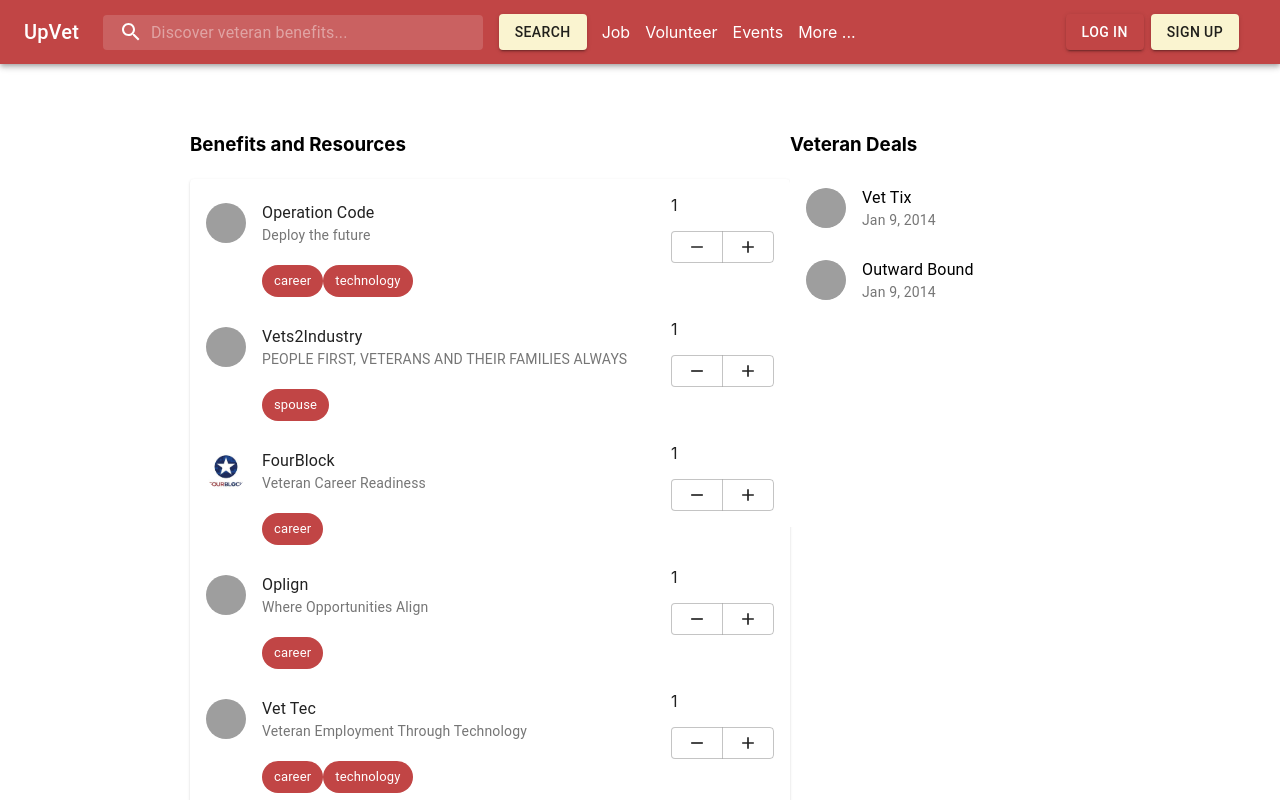
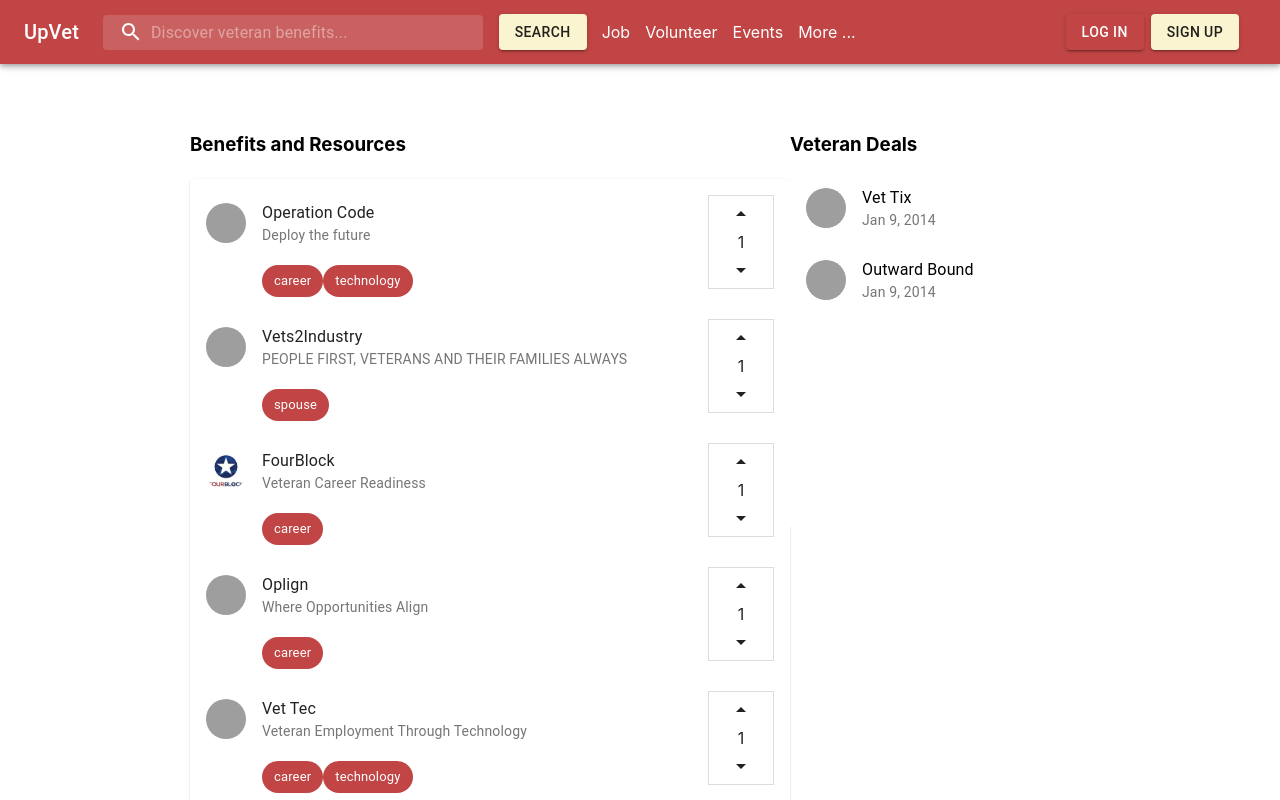
Before and after one commit to thejohnyu/hackathon-veterans, a React (Create React App) app: page / in a window 1280 px wide. Shown: the top 800 px of the page. Built offline with nearby package versions, Linux system fonts and the light colour scheme; grey boxes are pictures that could not be loaded.

Commit message:
vote design changes

```diff
--- a/src/Vote.js
+++ b/src/Vote.js
@@ -3,19 +3,15 @@ import { makeStyles } from '@material-ui/core/styles';
 import ButtonGroup from '@material-ui/core/ButtonGroup';
 import Button from '@material-ui/core/Button';
 import AddIcon from '@material-ui/icons/Add';
-import RemoveIcon from '@material-ui/icons/Remove';
+import ArrowDropDown from '@material-ui/icons/ArrowDropDown';
+import ArrowDropUp from '@material-ui/icons/ArrowDropUp';
 
 const useStyles = makeStyles((theme) => ({
   root: {
     display: 'flex',
     flexDirection: 'column',
-    justifyContent: 'center',
-    '& > *': {
-      marginBottom: theme.spacing(2),
-    },
-    '& .MuiBadge-root': {
-      marginRight: theme.spacing(4),
-    },
+    border:'1px solid #ddd',
+    alignItems:'center'
   },
 }));
 
@@ -25,25 +21,24 @@ export default function Vote() {
 
   return (
     <div className={classes.root}>
-        <div>{count}</div>
-        <ButtonGroup>
+
+          <Button
+            aria-label="increase"
+            onClick={() => {
+              setCount(count + 1);
+            }}
+          >
+             <ArrowDropUp />
+          </Button>
+          <div>{count}</div>
           <Button
             aria-label="reduce"
             onClick={() => {
               setCount(Math.max(count - 1, 0));
             }}
           >
-            <RemoveIcon fontSize="small" />
+            <ArrowDropDown />
           </Button>
-          <Button
-            aria-label="increase"
-            onClick={() => {
-              setCount(count + 1);
-            }}
-          >
-            <AddIcon fontSize="small" />
-          </Button>
-        </ButtonGroup>
     </div>
   );
 }
```
